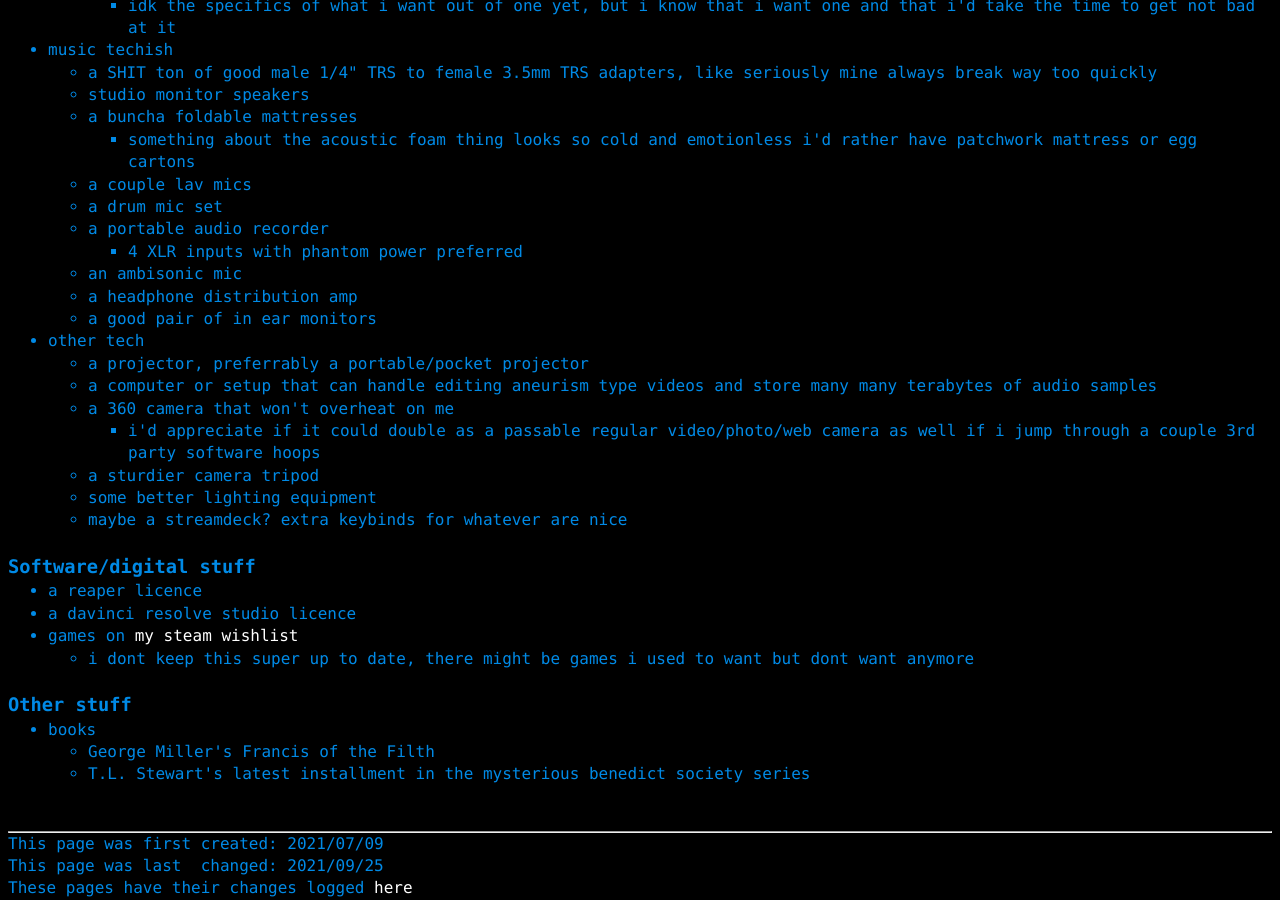
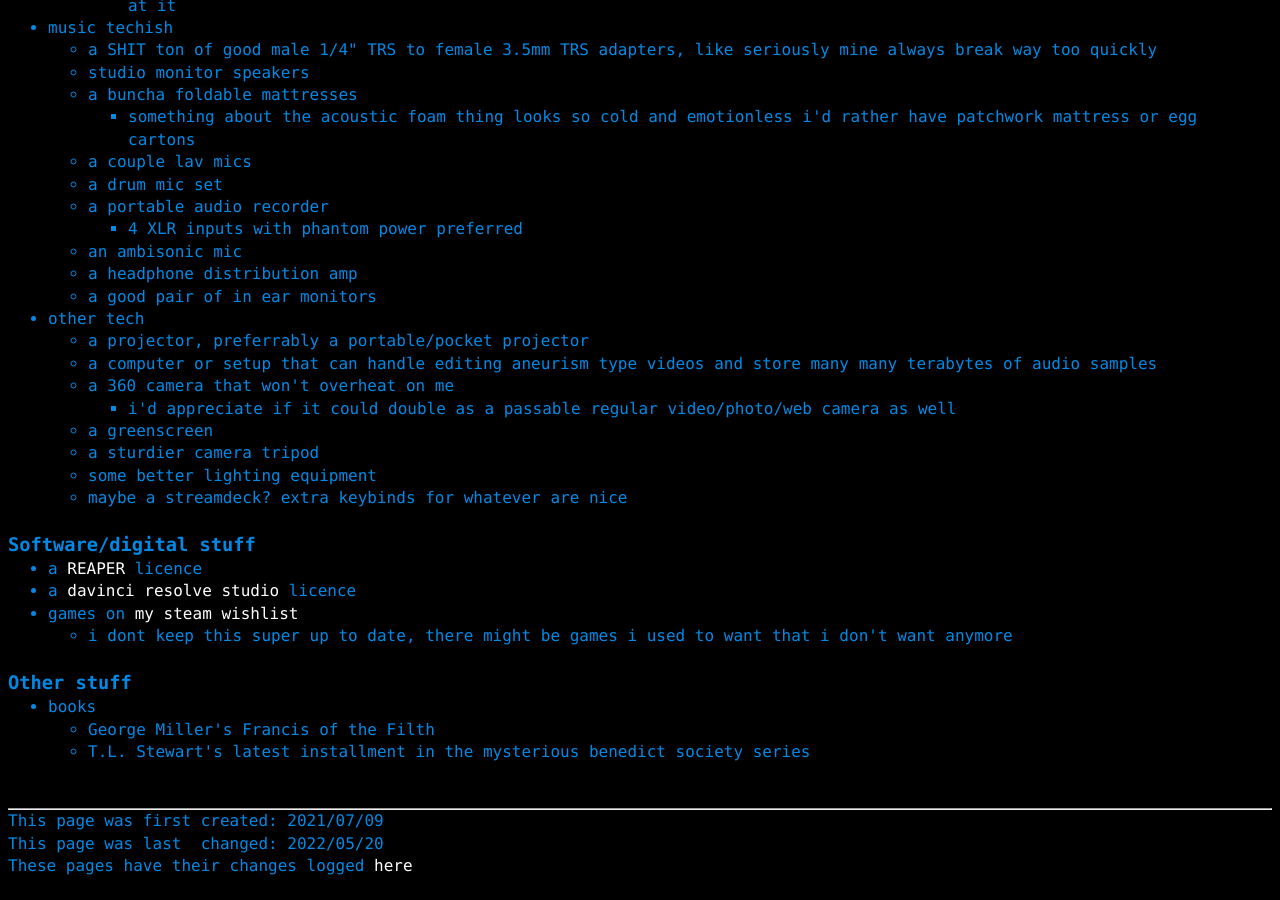
Before and after one commit to a-erfan-aa/a-erfan-aa.github.io, a Jekyll site: the page built from misc/things-i-want.html, in a window 1280 px wide and 900 px high, scrolled down 883 px. Built offline with Jekyll 4.4.1, drawn with Linux system fonts in a browser that asks for light colours; after the commit the page ends 1760 px from its top, so only the background shows below that.

Commit message:
Update things-i-want.html
Also update lastChanged in things-i-want.html

```diff
--- a/misc/things-i-want.html
+++ b/misc/things-i-want.html
@@ -2,7 +2,7 @@
 layout: default
 title: things i want
 firstCreated: 2021/07/09
-lastChanged: 2021/09/25
+lastChanged: 2022/05/20
 ---
 <!-- title and subtitle -->
 <div>
@@ -81,9 +80,10 @@
 					<li>a computer or setup that can handle editing aneurism type videos and store many many terabytes of audio samples</li>
 					<li>a 360 camera that won't overheat on me
 						<ul>
-							<li>i'd appreciate if it could double as a passable regular video/photo/web camera as well if i jump through a couple 3rd party software hoops</li>
+							<li>i'd appreciate if it could double as a passable regular video/photo/web camera as well</li>
 						</ul>
 					</li>
+					<li>a greenscreen</li>
 					<li>a sturdier camera tripod</li>
 					<li>some better lighting equipment</li>
 					<li>maybe a streamdeck? extra keybinds for whatever are nice</li>
@@ -98,11 +98,11 @@
 <div>
 	<h3>Software/digital stuff</h3>
 		<ul>
-			<li>a reaper licence</li>
-			<li>a davinci resolve studio licence</li>
+			<li>a <a href="https://www.reaper.fm/">REAPER</a> licence</li>
+			<li>a <a href="https://www.blackmagicdesign.com/products/davinciresolve">davinci resolve studio</a> licence</li>
 			<li>games on <a href="https://store.steampowered.com/wishlist/id/kurtFG/">my steam wishlist</a>
 				<ul>
-					<li>i dont keep this super up to date, there might be games i used to want but dont want anymore</li>
+					<li>i dont keep this super up to date, there might be games i used to want that i don't want anymore</li>
 				</ul>
 			</li>
 		</ul>
```
Also changed, not shown: other parts of misc/things-i-want.html (+1 -2 lines).
